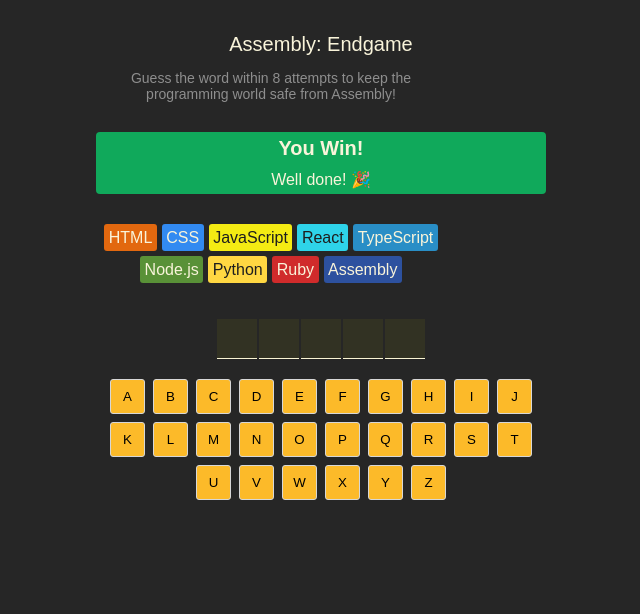
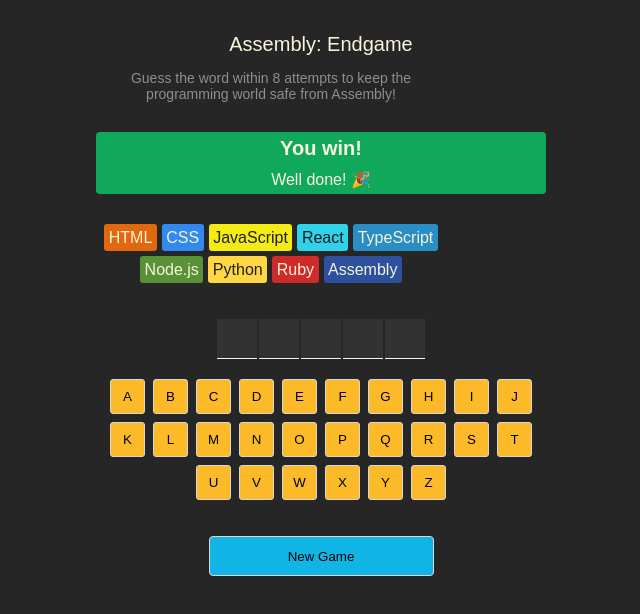
Before and after one commit to christian-raphael/assembly-endgame, a React (Vite) app: page / in a window 1280 px wide. Shown: the top 614 px of the page, without its empty margins (319-959 px from the left). Built offline with nearby package versions, Linux system fonts and the light colour scheme.

Commit message:
add a wrong guesses count

```diff
--- a/src/App.jsx
+++ b/src/App.jsx
@@ -1,37 +1,52 @@
-import React from "react"
+import { useState } from "react"
+import { clsx } from "clsx"
 import { languages } from "./languages"
-import { clsx } from "clsx"
 
 export default function AssemblyEndgame() {
-  const [currentWord, setCurrentWord] = React.useState("react")
-  const [guessedLetters, setGuessedLetters] = React.useState([])
+    const [currentWord, setCurrentWord] = useState("react")
+    const [guessedLetters, setGuessedLetters] = useState([])
+
+    const wrongGuessCount =
+        guessedLetters.filter(letter => !currentWord.includes(letter)).length
 
     const alphabet = "abcdefghijklmnopqrstuvwxyz"
 
-  const languageElements = languages.map(lang => {
-    const styles={
+    function addGuessedLetter(letter) {
+        setGuessedLetters(prevLetters =>
+            prevLetters.includes(letter) ?
+                prevLetters :
+                [...prevLetters, letter]
+        )
+    }
+
+    const languageElements = languages.map((lang, index) => {
+        const isLanguageLost = index < wrongGuessCount
+        const styles = {
             backgroundColor: lang.backgroundColor,
             color: lang.color
         }
-    return (<span key={lang.name} className="chip" style={styles}>{lang.name}</span>)
+        const className = clsx("chip", isLanguageLost && "lost")
+        return (
+            <span
+                className={className}
+                style={styles}
+                key={lang.name}
+            >
+                {lang.name}
+            </span>
+        )
     })
 
-  const letterElements = currentWord.split('').map((letter, index) => (
+    const letterElements = currentWord.split("").map((letter, index) => (
         <span key={index}>
             {guessedLetters.includes(letter) ? letter.toUpperCase() : ""}
         </span>
     ))
 
-  function addGuessedLetter(letter) {
-    setGuessedLetters(prevLetters =>
-      prevLetters.includes(letter) ? prevLetters : [...prevLetters, letter]
-    )
-  }
-
-  const keyboardElements = alphabet.split('').map(letter => {
-    const isGuessed = guessedLetters.includes(letter);
-    const isCorrect = isGuessed && currentWord.includes(letter);
-    const isWrong = isGuessed && !currentWord.includes(letter);
+    const keyboardElements = alphabet.split("").map(letter => {
+        const isGuessed = guessedLetters.includes(letter)
+        const isCorrect = isGuessed && currentWord.includes(letter)
+        const isWrong = isGuessed && !currentWord.includes(letter)
         const className = clsx({
             correct: isCorrect,
             wrong: isWrong
@@ -39,9 +54,9 @@
 
         return (
             <button
+                className={className}
                 key={letter}
-        onClick={() => {addGuessedLetter(letter)}}
-        className={className}
+                onClick={() => addGuessedLetter(letter)}
             >
                 {letter.toUpperCase()}
             </button>
@@ -52,25 +67,23 @@
         <main>
             <header>
                 <h1>Assembly: Endgame</h1>
-        <p>Guess the word within 8 attempts to keep the programming world safe from Assembly!</p>
+                <p>Guess the word within 8 attempts to keep the
+                programming world safe from Assembly!</p>
             </header>
-
             <section className="game-status">
-        <h2>You Win!</h2>
+                <h2>You win!</h2>
                 <p>Well done! 🎉</p>
             </section>
-
             <section className="language-chips">
                 {languageElements}
             </section>
-
             <section className="word">
                 {letterElements}
             </section>
-
             <section className="keyboard">
                 {keyboardElements}
             </section>
+            <button className="new-game">New Game</button>
         </main>
     )
 }
--- a/src/index.css
+++ b/src/index.css
@@ -4,7 +4,7 @@
 
 body {
     margin: 0;
-  font-family: "Hanken Grotest", Arial, sans-serif;
+    font-family: "Hanken Grotesk", Arial, sans-serif;
     background-color: #262626;
     color: #D9D9D9;
     padding: 20px;
@@ -45,7 +45,7 @@
 
 section.game-status > h2 {
     font-size: 1.25rem;
-  margin: 5px;
+    margin: 5px
 }
 
 section.language-chips {
@@ -54,12 +54,28 @@
     gap: 5px;
     justify-content: center;
     max-width: 350px;
-  margin-bottom: 36px
+    margin-bottom: 36px;
 }
 
 span.chip {
     border-radius: 3px;
     padding: 4.5px;
+    position: relative;
+}
+
+/* Dimmed overlay with skull on "lost" languages */
+span.chip.lost::before {
+    content: "💀";
+    position: absolute;
+    display: flex;
+    align-items: center;
+    justify-content: center;
+    height: 100%;
+    width: 100%;
+    font-size: 0.85rem;
+    top: 0;
+    left: 0;
+    background-color: rgba(0, 0, 0, 0.7);
 }
 
 section.word {
@@ -72,12 +88,12 @@
 section.word > span {
     height: 40px;
     width: 40px;
-  background-color: #323223;
+    background-color: #323232;
     display: flex;
     justify-content: center;
     align-items: center;
     font-size: 1.125rem;
-  border-bottom: 1px solid #F9F4D4;
+    border-bottom: 1px solid #F9F4DA;
 }
 
 section.keyboard {
@@ -86,6 +102,7 @@
     gap: 8px;
     justify-content: center;
     max-width: 450px;
+    margin-bottom: 36px;
 }
 
 section.keyboard > button {
@@ -104,3 +121,15 @@
 section.keyboard > button.wrong {
     background-color: #EC5D49;
 }
+
+button.new-game {
+    background-color: #11B5E5;
+    border: 1px solid #D7D7D7;
+    border-radius: 4px;
+    width: 225px;
+    height: 40px;
+    padding: 6px 12px;
+    display: block;
+    margin-inline: auto;
+    cursor: pointer;
+}
```
Lines whose indentation alone changed are shown as unchanged.
